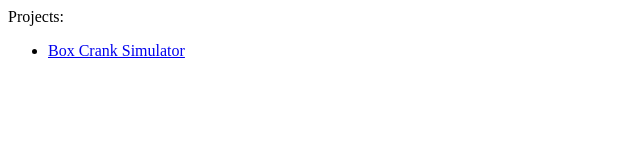
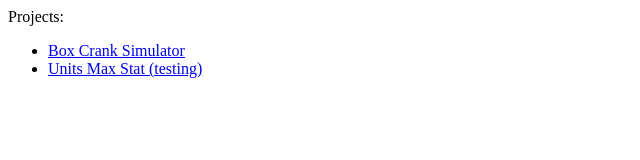
Before and after one commit to Alcantha/Alcantha.github.io, a plain HTML site: page index.html in a window 1280 px wide. Shown: the whole page, without its empty margins (0-640 px from the left). Drawn offline with Linux system fonts and the light colour scheme.

Commit message:
Add link to Units Max Stat.

```diff
--- a/index.html
+++ b/index.html
@@ -10,6 +10,7 @@
 <p>Projects:</p>
 <ul>
   <li><a href="box_crank_simulator/">Box Crank Simulator</a></li>
+  <li><a href="units_max_stat/">Units Max Stat (testing)</a></li>
 </ul>
 
 </body>
```
